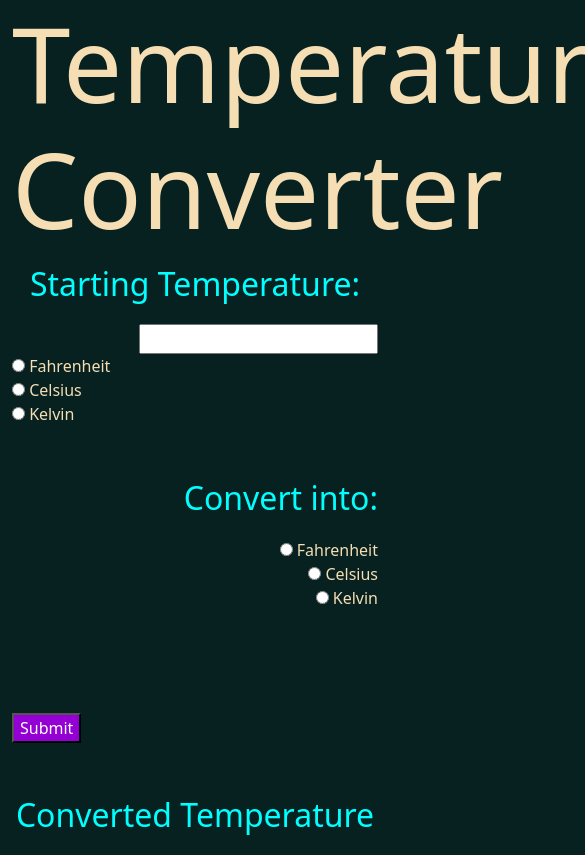
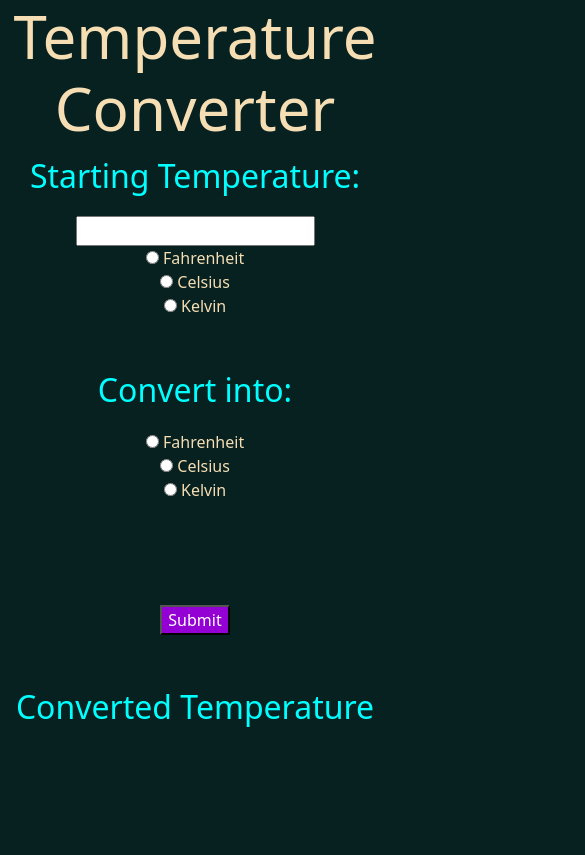
Before and after one commit to Sara-Dedeaux/TempConverterDom, a plain HTML site: page index.html in a window 390 px wide. Shown: the top 855 px of the page, 585 px wide, since content can reach past the window. Drawn offline with Linux system fonts and the light colour scheme; a web font is replaced by a local one.

Commit message:
Responsive font sizing for header
media query added to adjust header size

```diff
--- a/css/style.css
+++ b/css/style.css
@@ -17,8 +17,14 @@
     font-variation-settings:
     "MORF" 15,
     "SHLN" 50;
+    font-size: 60px;
 
-    font-size: 105px;
+}
+
+@media (min-width: 768px){
+    .title h1{
+        font-size: 105px;
+    }
 }
 
 p{
--- a/index.html
+++ b/index.html
@@ -25,11 +25,11 @@
 
         </div>
         <div class="row">
-            <div class="inputBox text-end col-md-6">
+            <div class="inputBox text-md-end text-center col-md-6">
 
                 <input type="number" name="Temp Value" id="tempVal">
             </div>
-            <div class="col-12 tempUnit col-md-6 text-start">
+            <div class="col-12 tempUnit col-md-6 text-md-start text-center">
 
                 <input type="radio" name="startUnit" value= "fah" id="fahStart">
                 <label for="fahStart">Fahrenheit</label><br>
@@ -44,7 +44,7 @@
 
         <br><br>
         <div class="row">
-            <div class=" container col-12 col-md-6 tempConvert text-end">
+            <div class=" container col-12 col-md-6 tempConvert text-center text-md-end">
                 <p>Convert into: </p>
                 <input type="radio" name="endUnit" value= "fah" id="fahEnd">
                 <label for="fahEnd">Fahrenheit</label><br>
@@ -55,7 +55,7 @@
                 <input type="radio" name="endUnit" id="kelEnd">
                 <label for="kelEnd">Kelvin</label><br>
             </div>
-            <div class="col-12 col-md-6 submitRequest text-start">
+            <div class="col-12 col-md-6 submitRequest text-center text-md-start">
                 <br><br>
                 <input type="button" value="Submit" id="submitVal">
             </div>
```
